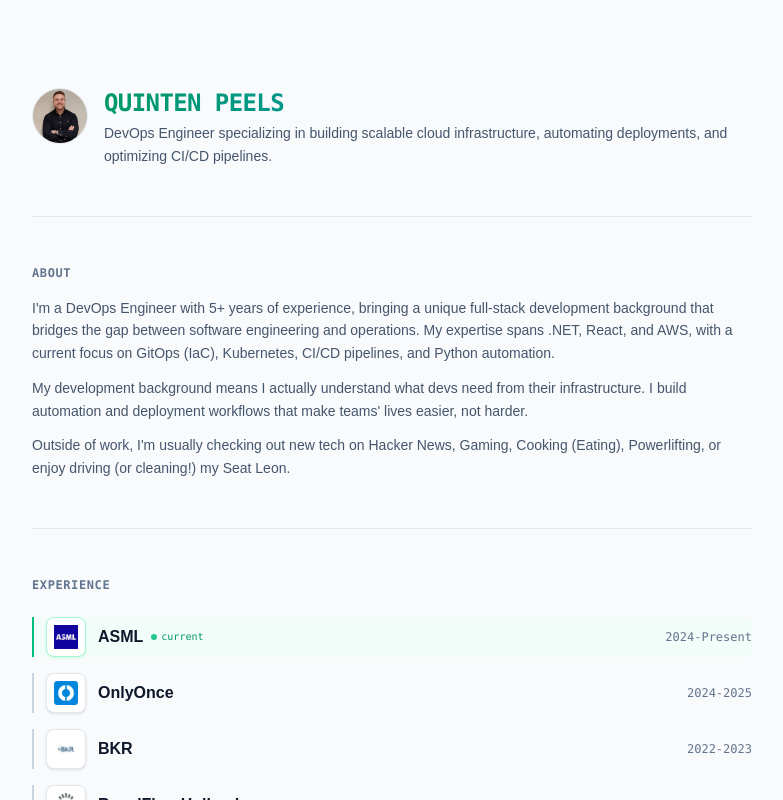
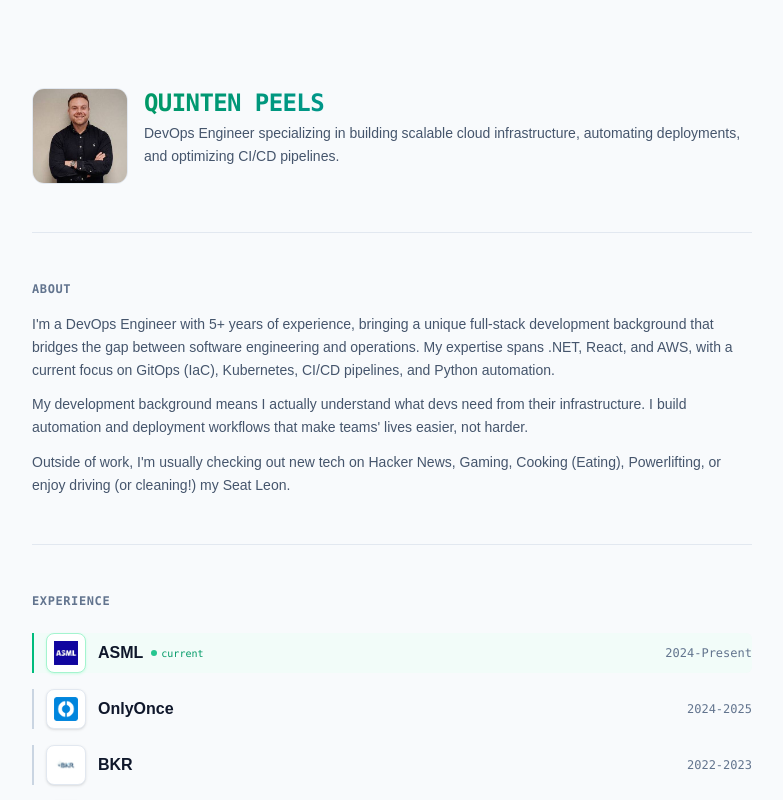
Before and after one commit to Quintenps/quinten.dev, a Next.js app: page / in a window 1280 px wide. Shown: the top 800 px of the page, without its empty margins (248-1031 px from the left). Built offline with nearby package versions, Linux system fonts and the light colour scheme.

Commit message:
Change up avatar profile

```diff
--- a/app/page.tsx
+++ b/app/page.tsx
@@ -74,7 +74,7 @@
         {/* Hero Section */}
         <section className="py-12 animate-fade-in">
           <div className="flex items-start gap-4">
-            <div className="relative h-14 w-14 shrink-0 overflow-hidden rounded-full border border-slate-200 dark:border-slate-800">
+            <div className="relative h-24 w-24 shrink-0 overflow-hidden rounded-xl border border-slate-200 dark:border-slate-800">
               <Image
                 src="/quinten.jpg"
                 alt="Quinten Peels"
```
